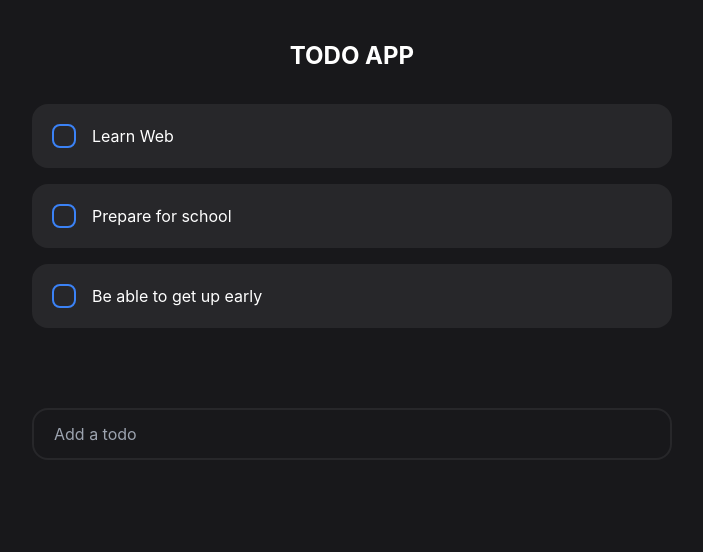
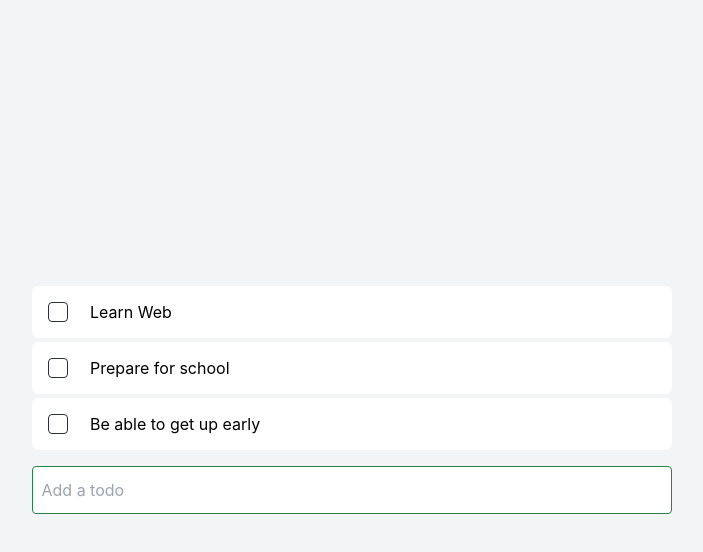
Before and after one commit to fraus-greg/todo-app, a React (Vite) app: page / in a window 1280 px wide. Shown: the top 552 px of the page, without its empty margins (288-991 px from the left). Built offline with nearby package versions, Linux system fonts and the light colour scheme.

Commit message:
NEW features and New UI/UX design

```diff
--- a/src/components/layout/Layout.jsx
+++ /dev/null
@@ -1,7 +0,0 @@
-import React from 'react'
-
-const Layout = ({ children }) => {
-	return <main className='py-10 bg-zinc-900 h-screen'>{children}</main>
-}
-
-export default Layout
--- a/src/components/screens/Home/CreateTodoInput/CreateTodoInput.jsx
+++ b/src/components/screens/Home/CreateTodoInput/CreateTodoInput.jsx
@@ -18,16 +18,14 @@ const CreateTodoInput = ({ setTodos }) => {
 	}
 
 	return (
-    <div className='w-full mt-20 px-5 py-3 flex items-center justify-between rounded-2xl bg-transparent border-2 border-zinc-800 select-none'>
 		<input
-        className='w-full bg-transparent border-none outline-none'
+			className='h-12 py-0.5 pl-1 w-full rounded bg-white border border-[#278348] outline-none'
 			type='text'
-        placeholder='Add a todo'
+			placeholder=' Add a todo'
 			value={title}
 			onChange={(event) => setTitle(event.target.value)}
 			onKeyDown={(e) => e.key === 'Enter' && addTodo(title)}
 		/>
-    </div>
 	)
 }
 
--- a/src/components/screens/Home/Home.jsx
+++ b/src/components/screens/Home/Home.jsx
@@ -10,8 +10,12 @@ const Home = () => {
 
 	const [todos, setTodos] = useState(initialData)
 
+	const sortedTodos = [...todos].sort((a, b) =>
+		a.isCompleted !== b.isCompleted ? (a.isCompleted ? 1 : -1) : 0
+	)
+
 	useEffect(() => {
-		localStorage.setItem('todos', JSON.stringify(todos))
+		localStorage.setItem('todos', JSON.stringify(sortedTodos))
 	}, [todos])
 
 	const completeTodo = (id, isEditing) => {
@@ -30,16 +34,10 @@ const Home = () => {
 		setTodos(copy)
 	}
 
-	const removeTodo = (id, isCompleted) => {
-		if (isCompleted) {
-			const copy = [...todos]
-			setTodos(copy.filter((todo) => todo.id !== id))
-		}
+	const removeTodo = (id) => {
+		const copy = [...todos]
+		setTodos(copy.filter((todo) => todo.id !== id))
 	}
-
-	const sortedTodos = [...todos].sort((a, b) =>
-		a.isCompleted !== b.isCompleted ? (a.isCompleted ? 1 : -1) : 0
-	)
 
 	let todosList = sortedTodos.map((todo) => {
 		return (
@@ -54,10 +52,11 @@ const Home = () => {
 	})
 
 	return (
-		<div className='text-white w-1/2 mx-auto'>
-			<h1 className='text-2xl font-bold text-center mb-8'>TODO APP</h1>
-			{todosList}
-			<CreateTodoInput setTodos={setTodos} todos={todos} />
+		<div className='h-screen flex flex-col justify-center items-center gap-4 text-black-color'>
+			<div className='flex flex-col gap-4 w-1/2'>
+				<div className='w-full flex flex-col gap-1'>{todosList}</div>
+				<CreateTodoInput setTodos={setTodos} todos={todos} />
+			</div>
 		</div>
 	)
 }
--- /dev/null
+++ b/src/components/screens/Home/item/ChangeTodoInput.jsx
@@ -0,0 +1,43 @@
+import React from 'react'
+// Images
+import { RxCross1 } from 'react-icons/rx'
+
+const ChangeTodoInput = ({
+  id,
+  editedTitle,
+  setEditedTitle,
+  setIsEditing,
+  changeTodo
+}) => {
+  return (
+    <div className='h-10 relative w-full outline-1 outline outline-[#278348] rounded'>
+      <input
+        className='w-full h-full pl-1 pr-12 bg-transparent border-none outline-none select-none'
+        type='text'
+        placeholder=' Rename task'
+        value={editedTitle}
+        onChange={(e) => setEditedTitle(e.target.value)}
+        onKeyDown={(e) =>
+          e.key === 'Enter' &&
+          (changeTodo(id, editedTitle), setIsEditing(false))
+        }
+        // onBlur={() => (changeTodo(id, editedTitle), setIsEditing(false))}
+        autoFocus
+      />
+      <button
+        className='group hover:bg-[#EBF8F0] w-10 h-10 absolute top-0 right-0 flex items-center justify-center rounded '
+        onClick={() => (
+          setEditedTitle(''),
+          document.querySelector('input[type="text"]').focus()
+        )}
+      >
+        <RxCross1
+          className=' cursor-pointer group-hover:text-[#278348] text-[#97A3AF]'
+          size={20}
+        />
+      </button>
+    </div>
+  )
+}
+
+export default ChangeTodoInput
--- a/src/components/screens/Home/item/CheckBox.jsx
+++ b/src/components/screens/Home/item/CheckBox.jsx
@@ -1,15 +1,21 @@
 import React from 'react'
 // Images
-import { BsCheck } from 'react-icons/bs'
+import { BsCheckLg } from 'react-icons/bs'
 
-const CheckBox = ({ isCompleted }) => {
+const CheckBox = ({ id, isCompleted, completeTodo, isEditing }) => {
 	return (
-		<div
-			className={`w-6 h-6 mr-4 border-2 rounded-lg border-blue-500 ${isCompleted ? 'bg-blue-500' : ''
-				} flex items-center justify-center`}
+		<button
+			className={`w-10 h-10 flex items-center justify-center rounded ${isEditing ? 'cursor-default' : ''
+				} ${!isCompleted ? 'hover:bg-[#EBF8F0] hover:border-[#278348]' : ''}`}
+			onClick={() => completeTodo(id, isEditing)}
 		>
-			{isCompleted && <BsCheck size={24} className='text-gray-900' />}
-		</div>
+			<div
+				className={`w-5 h-5 border-1 rounded  border ${isCompleted ? 'bg-[#278348] border-[#278348]' : 'border-[#2A3239] '
+					} flex items-center justify-center `}
+			>
+				{isCompleted && <BsCheckLg size={15} className='text-white' />}
+			</div>
+		</button>
 	)
 }
 
--- a/src/components/screens/Home/item/TodoItem.jsx
+++ b/src/components/screens/Home/item/TodoItem.jsx
@@ -1,82 +1,65 @@
 import React, { useState } from 'react'
 // Components
 import CheckBox from './CheckBox'
+import ChangeTodoInput from './ChangeTodoInput'
 // Images
-import { RxCross1 } from 'react-icons/rx'
-import { MdEdit } from 'react-icons/md'
+import { LuEdit, LuTrash } from 'react-icons/lu'
 
 const TodoItem = ({ todo, changeTodo, completeTodo, removeTodo }) => {
 	const [todoHover, setTodoHover] = useState(false)
 	const [isEditing, setIsEditing] = useState(false)
 	const [editedTitle, setEditedTitle] = useState(todo.title)
 
-	const handlerTodoHoverEnter = () => {
-		setTodoHover(true)
-	}
-
-	const handlerTodoHoverLeave = () => {
-		setTodoHover(false)
-	}
-
-	const handlerEditClick = () => {
-		setIsEditing(true)
-	}
-
 	return (
 		<div
-			className='w-full mb-4 p-5 flex items-center justify-between rounded-2xl bg-zinc-800 '
-			onMouseEnter={handlerTodoHoverEnter}
-			onMouseLeave={handlerTodoHoverLeave}
+			className='w-full flex items-center rounded-md bg-white '
+			onMouseEnter={() => setTodoHover(true)}
+			onMouseLeave={() => setTodoHover(false)}
 		>
-			<button
-				className={`flex items-center ${isEditing ? 'cursor-default' : ''}`}
-				onClick={() => completeTodo(todo.id, isEditing)}
-			>
+			<div className='w-full p-1.5 flex items-center gap-2'>
 				<div>
-					<CheckBox isCompleted={todo.isCompleted} />
+					<CheckBox
+						id={todo.id}
+						isCompleted={todo.isCompleted}
+						completeTodo={completeTodo}
+						isEditing={isEditing}
+					/>
 				</div>
 				{isEditing ? (
-					<div>
-						<input
-							className='w-full bg-zinc-900 rounded outline-none border-none'
-							type='text'
-							value={editedTitle}
-							onChange={(e) => setEditedTitle(e.target.value)}
-							onKeyDown={(e) =>
-								e.key === 'Enter' &&
-								(changeTodo(todo.id, editedTitle), setIsEditing(false))
-							}
-							// onBlur={handlerSaveClick}
-							autoFocus
-						/>
-					</div>
+					<ChangeTodoInput
+						id={todo.id}
+						editedTitle={editedTitle}
+						setEditedTitle={setEditedTitle}
+						setIsEditing={setIsEditing}
+						changeTodo={changeTodo}
+					/>
 				) : (
-					<span className={`${todo.isCompleted ? 'line-through' : ''}`}>
+					<span className={`w-full h-10 px-1 flex items-center`}>
 						{todo.title}
 					</span>
 				)}
-			</button>
-			<div className='flex items-center justify-between'>
+			</div>
+			<div className='flex gap-2 pr-1 py-1.5'>
+				{!isEditing && (
+					<button
+						className={`group w-10 h-10 flex justify-center items-center rounded ${todoHover ? 'opacity-100' : 'opacity-0 cursor-default'
+							} hover:bg-[#EBF8F0]`}
+						onClick={() => setIsEditing(true)}
+					>
+						<LuEdit
+							className='text-[#97a3af] group-hover:text-[#278348] ease-in-out'
+							size={20}
+						/>
+					</button>
+				)}
 				<button
-					className={`mr-4 ${todoHover ? 'opacity-100' : 'opacity-0 cursor-default'
-						}`}
-					onClick={handlerEditClick}
+					className={`group w-10 h-10 flex justify-center items-center rounded ${todoHover ? 'opacity-100' : 'opacity-0 cursor-default'
+						} hover:bg-red-100`}
+					onClick={() => removeTodo(todo.id)}
 				>
-					<MdEdit
-						className='text-gray-600 hover:text-gray-400 ease-in-out'
-						size={24}
-					/>
-				</button>
-				<button
-					className={`${todoHover && todo.isCompleted
-							? 'opacity-100'
-							: 'opacity-0 cursor-default'
-						}`}
-					onClick={() => removeTodo(todo.id, todo.isCompleted)}
-				>
-					<RxCross1
-						className='text-gray-600 hover:text-red-700 ease-in-out'
-						size={24}
+					<LuTrash
+						className='text-[#97a3af] group-hover:text-red-700 ease-in-out'
+						size={20}
 					/>
 				</button>
 			</div>
--- a/src/index.css
+++ b/src/index.css
@@ -2,10 +2,10 @@
 @tailwind components;
 @tailwind utilities;
 
-html {
-	scroll-behavior: smooth;
-	background-color: #18181b;
+body {
+	background-color: #f3f4f5;
 }
+
 :root {
 	font-family: Inter, system-ui, Avenir, Helvetica, Arial, sans-serif;
 
@@ -16,10 +16,12 @@ html {
 	-webkit-text-size-adjust: 100%;
 }
 
-* {
+*,
+::after,
+::before {
 	margin: 0;
 	padding: 0;
-	box-sizing: border-box;
+	border-color: transparent;
 }
 
 div,
--- a/src/main.jsx
+++ b/src/main.jsx
@@ -3,13 +3,10 @@ import ReactDOM from 'react-dom/client'
 // Styles
 import './index.css'
 // Components
-import Layout from './components/layout/Layout'
 import Home from './components/screens/Home/Home'
 
 ReactDOM.createRoot(document.getElementById('root')).render(
-  <React.StrictMode>
-    <Layout>
-      <Home />
-    </Layout>
-  </React.StrictMode>
+	<React.StrictMode>
+		<Home />
+	</React.StrictMode>
 )
```
Also changed, not shown: src/components/screens/Home/item/assets/delete.svg (added), src/components/screens/Home/item/assets/edit.svg (added). Lines whose indentation alone changed are shown as unchanged.
